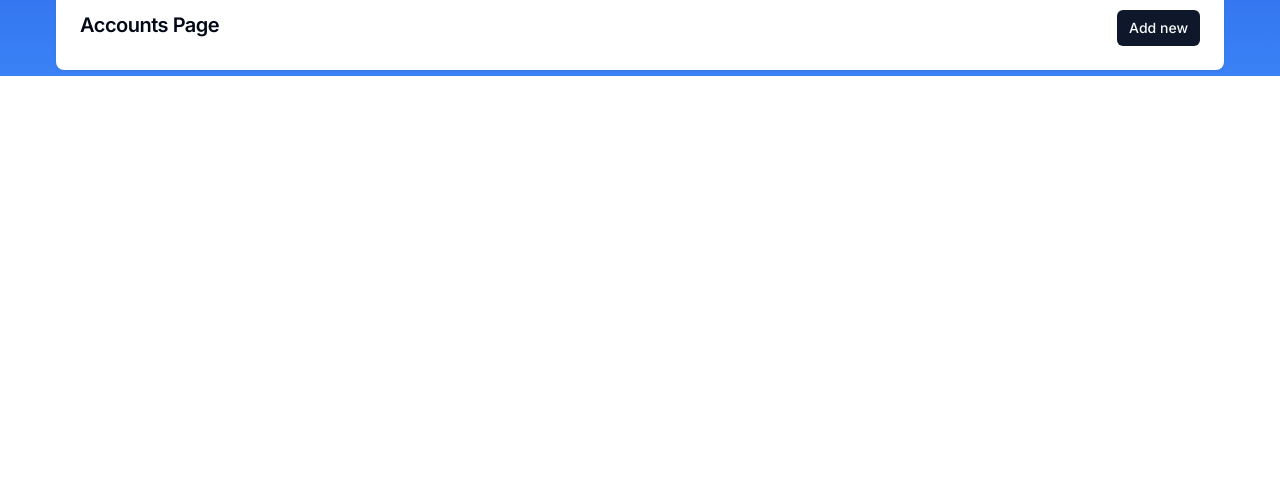
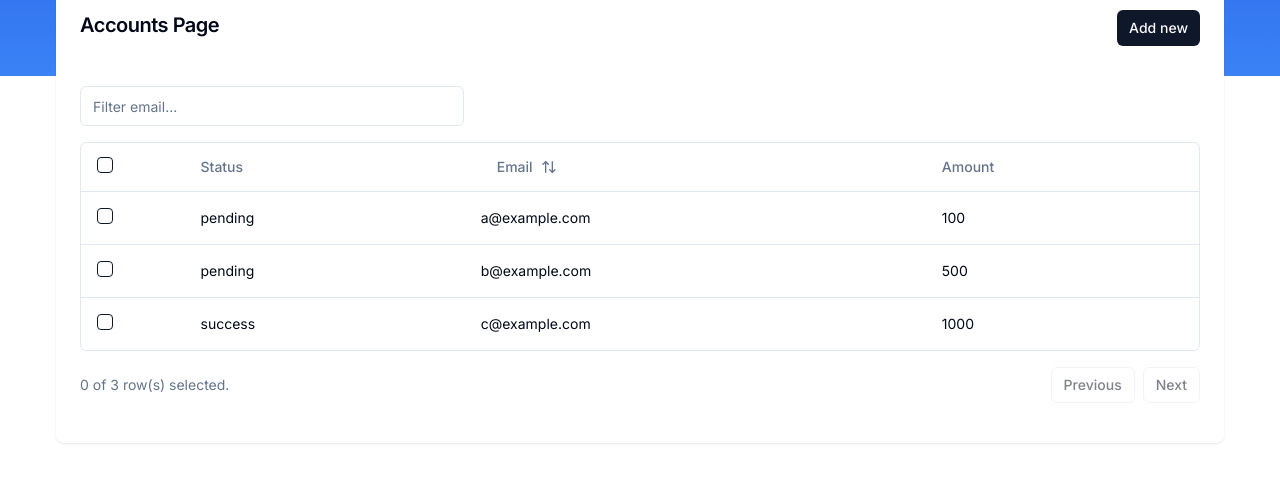
Before and after one commit to angelDova/Finance, a Next.js app: page /accounts in a window 1280 px wide. Shown: the part 272-754 px from the top of the page. Built offline with nearby package versions, Linux system fonts and the light colour scheme; no server answers; what drizzle-zod, hono would draw is missing.

Commit message:
data-table filtering

```diff
--- a/app/(dashboard)/accounts/columns.ts
+++ /dev/null
@@ -1,27 +0,0 @@
-"use client";
-
-import { ColumnDef } from "@tanstack/react-table";
-
-// This type is used to define the shape of our data.
-// You can use a Zod schema here if you want.
-export type Payment = {
-  id: string;
-  amount: number;
-  status: "pending" | "processing" | "success" | "failed";
-  email: string;
-};
-
-export const columns: ColumnDef<Payment>[] = [
-  {
-    accessorKey: "status",
-    header: "Status",
-  },
-  {
-    accessorKey: "email",
-    header: "Email",
-  },
-  {
-    accessorKey: "amount",
-    header: "Amount",
-  },
-];
--- /dev/null
+++ b/app/(dashboard)/accounts/columns.tsx
@@ -0,0 +1,65 @@
+"use client";
+
+import { ColumnDef } from "@tanstack/react-table";
+
+import { Button } from "@/components/ui/button";
+import { Checkbox } from "@/components/ui/checkbox";
+
+import { ArrowUpDown, MoreHorizontal } from "lucide-react";
+
+// This type is used to define the shape of our data.
+// You can use a Zod schema here if you want.
+export type Payment = {
+  id: string;
+  amount: number;
+  status: "pending" | "processing" | "success" | "failed";
+  email: string;
+};
+
+export const columns: ColumnDef<Payment>[] = [
+  {
+    id: "select",
+    header: ({ table }) => (
+      <Checkbox
+        checked={
+          table.getIsAllPageRowsSelected() ||
+          (table.getIsSomePageRowsSelected() && "indeterminate")
+        }
+        onCheckedChange={(value) => table.toggleAllPageRowsSelected(!!value)}
+        aria-label="Select all"
+      />
+    ),
+    cell: ({ row }) => (
+      <Checkbox
+        checked={row.getIsSelected()}
+        onCheckedChange={(value) => row.toggleSelected(!!value)}
+        aria-label="Select row"
+      />
+    ),
+    enableSorting: false,
+    enableHiding: false,
+  },
+
+  {
+    accessorKey: "status",
+    header: "Status",
+  },
+  {
+    accessorKey: "email",
+    header: ({ column }) => {
+      return (
+        <Button
+          variant="ghost"
+          onClick={() => column.toggleSorting(column.getIsSorted() === "asc")}
+        >
+          Email
+          <ArrowUpDown className="ml-2 h-4 w-4" />
+        </Button>
+      );
+    },
+  },
+  {
+    accessorKey: "amount",
+    header: "Amount",
+  },
+];
--- a/app/(dashboard)/accounts/page.tsx
+++ b/app/(dashboard)/accounts/page.tsx
@@ -1,9 +1,32 @@
 "use client";
 
 import { Button } from "@/components/ui/button";
-import { Card, CardHeader, CardTitle } from "@/components/ui/card";
+import { Card, CardContent, CardHeader, CardTitle } from "@/components/ui/card";
 import { useNewAccount } from "@/features/accounts/hooks/use-new-account";
 import React from "react";
+import { Payment, columns } from "./columns";
+import { DataTable } from "@/components/data-table";
+
+const data: Payment[] = [
+  {
+    id: "728ed52f",
+    amount: 100,
+    status: "pending",
+    email: "a@example.com",
+  },
+  {
+    id: "728ed52f",
+    amount: 500,
+    status: "pending",
+    email: "b@example.com",
+  },
+  {
+    id: "728ed52f",
+    amount: 1000,
+    status: "success",
+    email: "c@example.com",
+  },
+];
 
 type Props = {};
 
@@ -19,6 +42,15 @@ const AccountsPage = (props: Props) => {
             Add new
           </Button>
         </CardHeader>
+        <CardContent>
+          <DataTable
+            columns={columns}
+            data={data}
+            filterKey="email"
+            onDelete={() => {}}
+            disabled={false}
+          />
+        </CardContent>
       </Card>
     </div>
   );
--- a/components/data-table.tsx
+++ b/components/data-table.tsx
@@ -1,10 +1,18 @@
 "use client";
+
+import * as React from "react";
 
 import {
   ColumnDef,
+  ColumnFiltersState,
   flexRender,
+  SortingState,
+  getPaginationRowModel,
   getCoreRowModel,
+  getFilteredRowModel,
+  getSortedRowModel,
   useReactTable,
+  Row,
 } from "@tanstack/react-table";
 
 import {
@@ -16,22 +24,71 @@ import {
   TableRow,
 } from "@/components/ui/table";
 
+import { Input } from "@/components/ui/input";
+import { Button } from "./ui/button";
+import { Trash } from "lucide-react";
+
 interface DataTableProps<TData, TValue> {
   columns: ColumnDef<TData, TValue>[];
   data: TData[];
+  filterKey: string;
+  onDelete: (rows: Row<TData>[]) => void;
+  disabled?: boolean;
 }
 
 export function DataTable<TData, TValue>({
   columns,
   data,
+  filterKey,
+  onDelete,
+  disabled,
 }: DataTableProps<TData, TValue>) {
+  const [sorting, setSorting] = React.useState<SortingState>([]);
+  const [columnFilters, setColumnFilters] = React.useState<ColumnFiltersState>(
+    [],
+  );
+  const [rowSelection, setRowSelection] = React.useState({});
+
   const table = useReactTable({
     data,
     columns,
     getCoreRowModel: getCoreRowModel(),
+    getPaginationRowModel: getPaginationRowModel(),
+    onSortingChange: setSorting,
+    getSortedRowModel: getSortedRowModel(),
+    onColumnFiltersChange: setColumnFilters,
+    getFilteredRowModel: getFilteredRowModel(),
+    onRowSelectionChange: setRowSelection,
+    state: {
+      sorting,
+      columnFilters,
+      rowSelection,
+    },
   });
 
   return (
+    <div className="">
+      <div className="flex items-center py-4">
+        <Input
+          placeholder={`Filter ${filterKey}...`}
+          value={(table.getColumn(filterKey)?.getFilterValue() as string) ?? ""}
+          onChange={(event) =>
+            table.getColumn(filterKey)?.setFilterValue(event.target.value)
+          }
+          className="max-w-sm"
+        />
+        {table.getFilteredSelectedRowModel().rows.length > 0 && (
+          <Button
+            disabled={disabled}
+            size={"sm"}
+            variant={"outline"}
+            className="ml-auto text-xs font-normal"
+          >
+            <Trash className="mr-2 size-4" />
+            Delete ({table.getFilteredSelectedRowModel().rows.length})
+          </Button>
+        )}
+      </div>
       <div className="rounded-md border">
         <Table>
           <TableHeader>
@@ -61,14 +118,20 @@ export function DataTable<TData, TValue>({
                 >
                   {row.getVisibleCells().map((cell) => (
                     <TableCell key={cell.id}>
-                    {flexRender(cell.column.columnDef.cell, cell.getContext())}
+                      {flexRender(
+                        cell.column.columnDef.cell,
+                        cell.getContext(),
+                      )}
                     </TableCell>
                   ))}
                 </TableRow>
               ))
             ) : (
               <TableRow>
-              <TableCell colSpan={columns.length} className="h-24 text-center">
+                <TableCell
+                  colSpan={columns.length}
+                  className="h-24 text-center"
+                >
                   No results.
                 </TableCell>
               </TableRow>
@@ -76,5 +139,28 @@ export function DataTable<TData, TValue>({
           </TableBody>
         </Table>
       </div>
+      <div className="flex items-center justify-end space-x-2 py-4">
+        <div className="flex-1 text-sm text-muted-foreground">
+          {table.getFilteredSelectedRowModel().rows.length} of{" "}
+          {table.getFilteredRowModel().rows.length} row(s) selected.
+        </div>
+        <Button
+          variant="outline"
+          size="sm"
+          onClick={() => table.previousPage()}
+          disabled={!table.getCanPreviousPage()}
+        >
+          Previous
+        </Button>
+        <Button
+          variant="outline"
+          size="sm"
+          onClick={() => table.nextPage()}
+          disabled={!table.getCanNextPage()}
+        >
+          Next
+        </Button>
+      </div>
+    </div>
   );
 }
```
Lines whose indentation alone changed are shown as unchanged.
